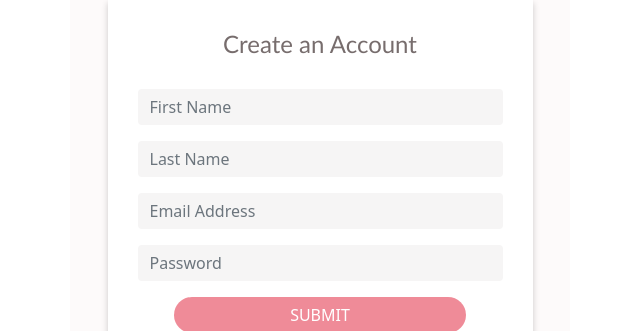
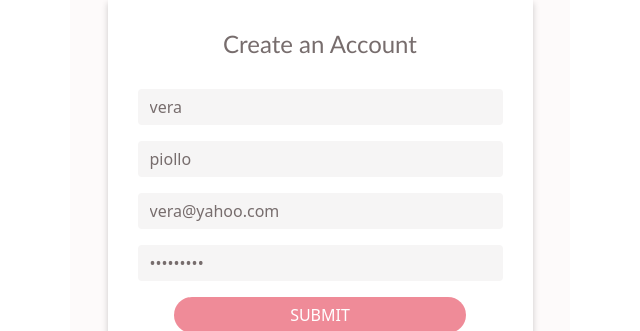
Before and after one commit to verai17/piggyoink, a React (Create React App) app: page /register in a window 1280 px wide. Shown: the part 296-627 px from the top of the page, without its empty margins (320-960 px from the left). Built offline with nearby package versions, Linux system fonts and the light colour scheme; no server answers.

Commit message:
[FE] account registration

```diff
--- a/package.json
+++ b/package.json
@@ -9,6 +9,7 @@
     "@testing-library/jest-dom": "^5.14.1",
     "@testing-library/react": "^11.2.7",
     "@testing-library/user-event": "^12.8.3",
+    "axios": "^0.26.0",
     "bootstrap": "^5.1.0",
     "react": "^17.0.2",
     "react-bootstrap": "^1.6.1",
--- a/src/Components/Registration/index.js
+++ b/src/Components/Registration/index.js
@@ -1,17 +1,57 @@
 import React from "react";
+import { useState } from 'react';
 import { useHistory } from "react-router-dom";
+import { useCookies } from 'react-cookie';
 
 import "./index.css";
 import { Container, Row, Form, Button } from "react-bootstrap";
 import { default as PiggyBank } from '../../img/piggy-bank.svg';
 
+import { register } from '../../Services/account.service';
+
+
+const initialValue = {
+    firstname: 'vera',
+    lastname: 'piollo',
+    emailaddress: 'vera@yahoo.com',
+    password: 'password1',
+}
+
 
 function Login() {
+
+    const [values, setValues] = useState(initialValue);
+    const [cookies, setCookie] = useCookies(['_token'],['_user']);
 
     let history = useHistory();
 
     const routeChange = (location) =>{
         history.push(location);
+    }
+
+    const handleChange = (event) => {
+        setValues({
+          ...values,
+          [event.target.name]: event.target.value
+        })
+    }
+
+    const handleSave = async (event) => {
+        let response = await register({
+            body: values
+        });
+        console.log(`response: ${JSON.stringify(response)}`);
+        if(response.error){
+            alert(`ERROR: ${response.error}`);
+        }
+        else{
+            setCookie('_token', response.data.token, { path: '/' });
+            setCookie('_user', response.data.user, { path: '/' });
+
+            //goto next page
+            routeChange("/home")
+        }
+
     }
 
 
@@ -28,23 +68,52 @@ function Login() {
                     <h4>Create an Account</h4>
                     <Form>
                     <Form.Group className="mb-3" controlId="formBasicEmail">
-                        <Form.Control type="email" placeholder="First Name" />
+                        <Form.Control
+                            type="text"
+                            name="firstname"
+                            placeholder="First Name"
+                            value={values.firstname}
+                            onChange={handleChange}
+                        />
                     </Form.Group>
 
                     <Form.Group className="mb-3" controlId="formBasicEmail">
-                        <Form.Control type="email" placeholder="Last Name" />
+                        <Form.Control
+                            type="text"
+                            name="lastname"
+                            placeholder="Last Name"
+                            value={values.lastname}
+                            onChange={handleChange}
+                        />
                     </Form.Group>
 
                     <Form.Group className="mb-3" controlId="formBasicEmail">
-                        <Form.Control type="email" placeholder="Email Address" />
+                        <Form.Control
+                            type="text"
+                            name="emailaddress"
+                            placeholder="Email Address"
+                            value={values.emailaddress}
+                            onChange={handleChange}
+                        />
                     </Form.Group>
 
                     <Form.Group className="mb-3" controlId="formBasicPassword">
-                        <Form.Control type="password" placeholder="Password" />
+                        <Form.Control
+                            type="password"
+                            name="password"
+                            placeholder="Password"
+                            value={values.password}
+                            onChange={handleChange}
+                        />
                     </Form.Group>
 
-                    <Button variant="primary" type="submit" className="registersubmit"
-                            onClick={(e) => {routeChange("/home")}}>
+                    {/* onClick={(e) => {routeChange("/home")}} */}
+                    <Button
+                        variant="primary"
+                        type="button"
+                        className="registersubmit"
+                        onClick={handleSave}
+                    >
                         SUBMIT
                     </Button>
                     </Form>
--- /dev/null
+++ b/src/Services/account.service.js
@@ -0,0 +1,25 @@
+import axios from 'axios';
+
+const url = `${process.env.REACT_APP_API_URL}/api/account`;
+
+async function register({ body }) {
+
+    try{
+        let { data } = await axios.post(`${url}/register`, body);
+        return { data }
+    }
+    catch(errr){
+        if(errr.response){
+            let { error } = errr.response.data;
+            return { error }
+        }
+        else{
+            return { error: errr.message }
+        }
+    }
+
+}
+
+export {
+    register
+};
```
Also changed, not shown: 2 other files (tests, documents, lock files or other folders).
